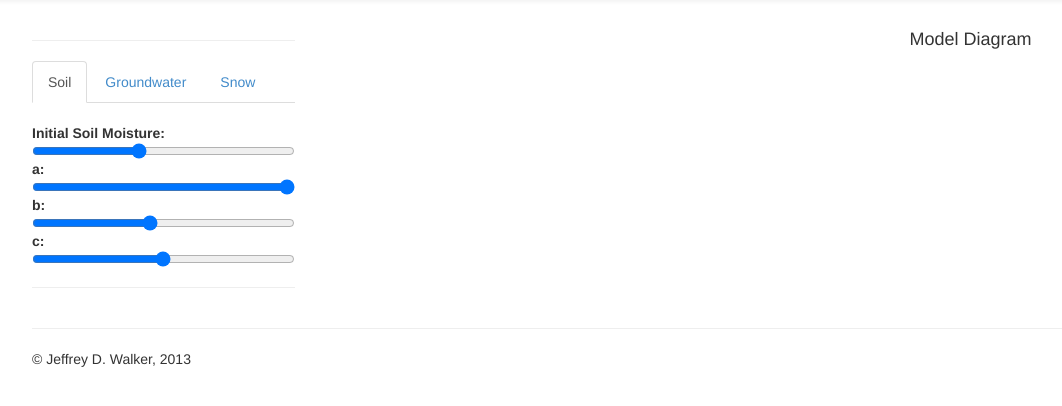
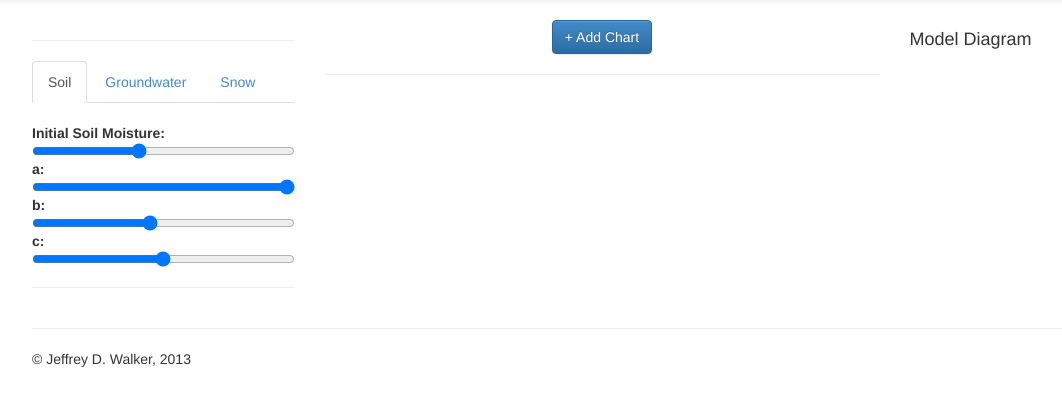
Before and after one commit to walkerjeffd/abcd-model, a Flask app: page /simulation.html in a window 1280 px wide. Shown: the part 52-458 px from the top of the page, without its empty margins (38-1100 px from the left). Run offline with Flask 2, Linux system fonts and the light colour scheme; some libraries are stand-ins or nearby versions.

Commit message:
added "add chart" button to add chart of any variables

```diff
--- a/static/js/app/pages/simulation.js
+++ b/static/js/app/pages/simulation.js
@@ -15,9 +15,11 @@
   'use strict';
 
   var SimulationPage = Backbone.View.extend({
-    charts: {},
+    charts: [],
 
-    events: {},
+    events: {
+      'click #btn-add-chart-ok': 'addChartFromModal'
+    },
 
     initialize: function(options) {
       console.log('Initialize: SimulationPage');
@@ -58,6 +60,36 @@
       this.dispatcher.on('focus', this.focusTheory.bind(this));
 
       this.dispatcher.trigger('status', 'Ready!');
+    },
+
+    addChartFromModal: function(e) {
+      // console.log(e, this);
+      var that = this;
+
+      var variables = [];
+      this.$("#select-add-chart").children(":selected").each(function(i, option) {
+        variables.push(option.value);
+      });
+      console.log(variables);
+
+      if (variables.length > 0) {
+        var $el = d3.selectAll('.chart-container').append('div')[0];
+        console.log($el);
+        this.addChart({
+          el: $el,
+          key: 'Precip',
+          primary: false,
+          variables: variables,
+          chart: new Charts.ZoomableTimeseriesLineChart()
+                            .x(function(d) { return d.Date; })
+                            .width(550)
+                            .height(200)
+                            // .color(this.model.colors)
+                            .yLabel('')
+                            .onMousemove(function(x) { that.dispatcher.trigger('focus', x); })
+                            .onMouseout(function(x) { that.dispatcher.trigger('focus'); })
+        });
+      }
     },
 
     focusTheory: function(x) {
@@ -114,9 +146,10 @@
         var output = this.simModel.run(this.model);
         console.log(output[0]);
 
-        d3.select('#chart-flow').call(this.charts.Flow.data(output));
-        d3.select('#chart-precip').call(this.charts.Precip.data(output));
-        d3.select('#chart-storage').call(this.charts.Storage.data(output));
+        this.charts.forEach(function(chart) {
+          // console.log(chart.el);
+          d3.select(chart.el[0]).call(chart.chart.data(output));
+        });
       }
 
       if (!this.model.isNew() && this.model.hasChanged()) {
@@ -129,42 +162,66 @@
 
     zoomCharts: function(translate, scale) {
       // this.charts.Flow.zoomX(translate, scale);
-      this.charts.Precip.zoomX(translate, scale);
+      this.charts.forEach(function(chart) {
+        if (!chart.chart.onZoom()) {
+          chart.chart.zoomX(translate, scale);
+        }
+      });
+      // this.charts.Precip.zoomX(translate, scale);
       // this.charts.Storage.zoomX(translate, scale);
+    },
+
+    addChart: function(chart) {
+      chart.chart.yVariables(chart.variables);
+      this.charts.push(chart);
     },
 
     initCharts: function() {
       var that = this;
-      this.charts.Flow = new Charts.ZoomableTimeseriesLineChart()
+      this.addChart({
+        el: d3.selectAll('#chart-flow')[0],
+        key: 'Flow',
+        primary: true,
+        variables: ['Flow_in', 'Q'],
+        chart: new Charts.ZoomableTimeseriesLineChart()
                       .x(function(d) { return d.Date; })
                       .width(550)
                       .height(200)
-        .yVariables(['Flow_in', 'Q'])
                       .yDomain([0.001, 2])
                       .yScale(d3.scale.log())
                       .color(this.model.colors)
                       .yLabel('Observed and Simulated (Red) Streamflow (in/day)')
                       .onMousemove(function(x) { that.dispatcher.trigger('focus', x); })
                       .onMouseout(function(x) { that.dispatcher.trigger('focus'); })
-        .onZoom(function(translate, scale) { this.zoomCharts(translate, scale); }.bind(this));
+                      .onZoom(function(translate, scale) { this.zoomCharts(translate, scale); }.bind(this))
+      });
 
-      this.charts.Precip = new Charts.ZoomableTimeseriesLineChart()
+      this.addChart({
+        el: d3.selectAll('#chart-precip')[0],
+        key: 'Precip',
+        primary: false,
+        variables: ['Pe'],
+        chart: new Charts.ZoomableTimeseriesLineChart()
                           .x(function(d) { return d.Date; })
                           .width(550)
                           .height(200)
-        .yVariables(['Pe'])
                           .color(this.model.colors)
                           .yLabel('')
                           .onMousemove(function(x) { that.dispatcher.trigger('focus', x); })
-        .onMouseout(function(x) { that.dispatcher.trigger('focus'); });
+                          .onMouseout(function(x) { that.dispatcher.trigger('focus'); })
+      });
 
-      this.charts.Storage = new Charts.TimeseriesAreaChart()
-        .x(function(d) { return d.Date; })
-        .width(550)
-        .height(200)
-        .yVariables(['G', 'S'])
-        .yScale(d3.scale.linear())
-        .color(this.model.colors);
+      // this.charts.forEach(function(chart) {
+      //   chart.chart.yVariables(chart.variables);
+      // });
+
+      // this.charts.Storage = new Charts.TimeseriesAreaChart()
+      //   .x(function(d) { return d.Date; })
+      //   .width(550)
+      //   .height(200)
+      //   .yVariables(['G', 'S'])
+      //   .yScale(d3.scale.linear())
+      //   .color(this.model.colors);
     }
 
   });
--- a/static/js/app/sim.js
+++ b/static/js/app/sim.js
@@ -31,6 +31,7 @@
 
     var run = function(params) {
       var At, mt, Pe, W, Y, S, GR, DR, G, dG, ET, Q;
+      var Snowfall_in, Rainfall_in;
 
       var a = params.get('a');
       var b = params.get('b');
@@ -45,8 +46,12 @@
           S = params.get('S0');
           G = params.get('G0');
         } else {
+
           At = Math.max((input[i].Tavg_degC > Tb ? At - mt : At - mt + input[i].Precip_in), 0);
         }
+
+        Snowfall_in = input[i].Tavg_degC > Tb ? 0 : input[i].Precip_in;
+        Rainfall_in = input[i].Precip_in - Snowfall_in;
 
         mt = input[i].Tavg_degC > Tb ? Math.min(At, e*(input[i].Tavg_degC - Tb)) : 0;
         Pe = input[i].Tavg_degC < Tb ? 0 : input[i].Precip_in + mt;
@@ -74,6 +79,8 @@
         output[i].mt = mt;
         output[i].Pe = Pe;
         output[i].Q = Q;
+        output[i].Snowfall_in = Snowfall_in;
+        output[i].Rainfall_in = Rainfall_in;
       }
 
       return output;
--- a/templates/simulation.html
+++ b/templates/simulation.html
@@ -14,15 +14,48 @@
 
     </div>
     <div class="col-md-6">
-      <div id="chart-flow"></div>
-      <div id="chart-precip"></div>
-      <div id="chart-storage"></div>
+      <div class="chart-container">
+        <div id="chart-flow"></div>
+        <div id="chart-precip"></div>
+        <div id="chart-storage"></div>
+      </div>
+      <div class="text-center">
+        <button class="btn btn-primary" data-target="#modal-add-chart" data-toggle="modal" id="btn-add-chart">+ Add Chart</button>
+      </div>
+      <hr>
     </div>
     <div class="col-md-3">
       <h4>Model Diagram</h4>
       <div id="diagram"></div>
     </div>
   </div>
+
+
+<div class="modal fade" role="dialog" id="modal-add-chart">
+  <div class="modal-dialog">
+    <div class="modal-content">
+      <div class="modal-header">
+        <button type="button" class="close" data-dismiss="modal" aria-hidden="true">&times;</button>
+        <h3>Add Chart</h3>
+      </div>
+      <div class="modal-body">
+        <h4>Select Variables</h4>
+        <select name="select-add-chart" id="select-add-chart" multiple="multiple" size="10">
+          <option value="Precip_in">Observed Precipitation (in)</option>
+          <option value="Flow_in">Observed Flow (in)</option>
+          <option value="Rainfall_in">Rainfall (in)</option>
+          <option value="Snowfall_in">Snowfall (in)</option>
+          <option value="At">Snow Depth (in)</option>
+          <option value="mt">Snowmelt (in)</option>
+        </select>
+      </div>
+      <div class="modal-footer">
+        <a href="#" class="btn btn-primary" data-dismiss="modal" id="btn-add-chart-ok">Ok</a>
+        <a href="#" class="btn btn" data-dismiss="modal">Close</a>
+      </div>
+    </div>
+  </div>
+</div>
 {% endblock %}
 
 {% block modals %}
@@ -46,4 +79,5 @@
     </div>
   </div>
 </div>
+
 {% endblock %}
```
Lines whose indentation alone changed are shown as unchanged.
